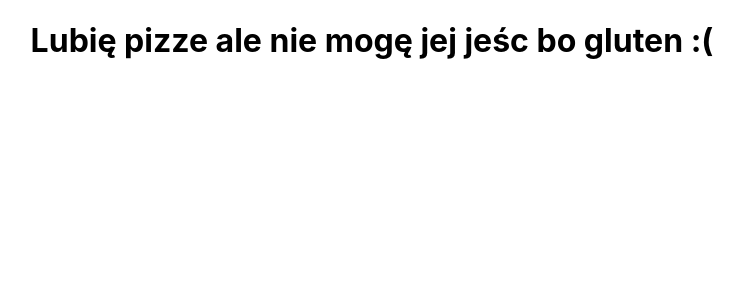
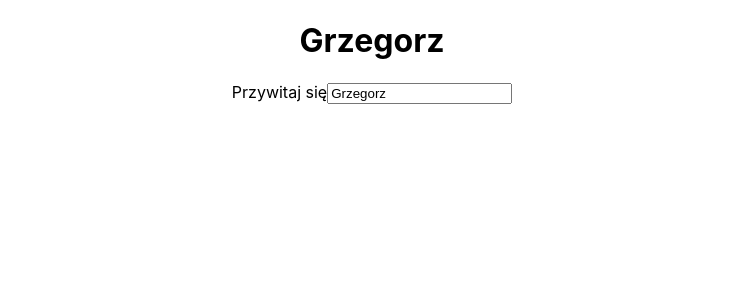
Before and after one commit to grzegorzkowalski/AplikacjeWebSPAReactRedux, a React (Create React App) app in the folder 1_Intro/cra/altkom-szkolenie/: page / in a window 1280 px wide. Shown: the top 300 px of the page, without its empty margins (268-1012 px from the left). Built offline with nearby package versions, Linux system fonts and the light colour scheme; the HTML template or start-up script is replaced by a standard one.

Commit message:
simple form

```diff
--- a/1_Intro/cra/altkom-szkolenie/src/App.js
+++ b/1_Intro/cra/altkom-szkolenie/src/App.js
@@ -14,6 +14,7 @@ import Shop from "./components/Shop";
 import ButtonCounter from "./components/ButtonCounter";
 import NumberInfo from "./components/NumberInfo";
 import SecretStuff from "./components/SecretStuff";
+import Hello from "./components/Hello";
 
 const menuItems = [
     {
@@ -64,16 +65,17 @@ function App() {
       {/*  {*/}
       {/*      [1,2,5,7,10,16].map((el, i) => <NumberInfo number={el} key={i} />)*/}
       {/*  }*/}
-      <SecretStuff
-          password="Test1234"
-          correctPassword="Test1234"
-          secret="Lubię pizze ale nie mogę jej jeśc bo gluten :("
-      />
-      <SecretStuff
-          password="Test1234"
-          correctPassword="Test123456"
-          secret="Nie lubię brukselki"
-      />
+      {/*<SecretStuff*/}
+      {/*    password="Test1234"*/}
+      {/*    correctPassword="Test1234"*/}
+      {/*    secret="Lubię pizze ale nie mogę jej jeśc bo gluten :("*/}
+      {/*/>*/}
+      {/*<SecretStuff*/}
+      {/*    password="Test1234"*/}
+      {/*    correctPassword="Test123456"*/}
+      {/*    secret="Nie lubię brukselki"*/}
+      {/*/>*/}
+      <Hello />
     </div>
   );
 }
--- /dev/null
+++ b/1_Intro/cra/altkom-szkolenie/src/components/Hello.js
@@ -0,0 +1,31 @@
+import { useState } from "react";
+
+const Hello = () => {
+    const [name, setName] = useState("Grzegorz");
+
+    const inputHandler = (e) => {
+        if(name.length < 10) {
+            setName(e.target.value);
+        }
+        else {
+            setName([...e.target.value].slice(0,3).join(""))
+        }
+    }
+
+    return (
+        <>
+            <h1>{name}</h1>
+            <form>
+                <label>
+                    Przywitaj się
+                    <input
+                        value={name}
+                        onChange={inputHandler}
+                    />
+                </label>
+            </form>
+        </>
+    );
+};
+
+export default Hello;
```
